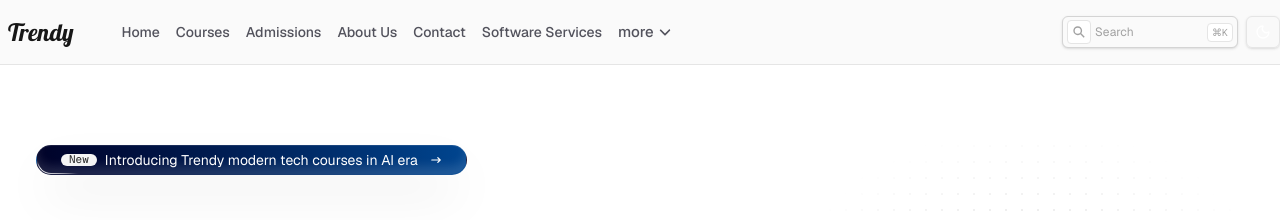
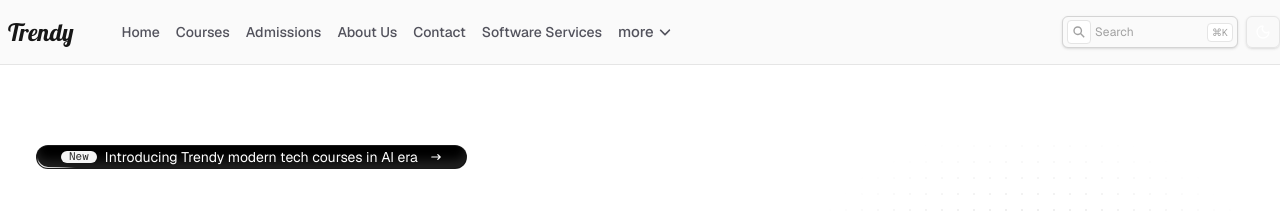
Before and after one commit to Hilal-11/Trendy.academy, a Next.js app: page / in a window 1280 px wide. Shown: the top 220 px of the page. Built offline with nearby package versions, Linux system fonts and the light colour scheme.

Commit message:
refactor(ui): enhance shimmer button animations and styling

```diff
--- a/components/ui/shimmer-button.tsx
+++ b/components/ui/shimmer-button.tsx
@@ -22,6 +22,7 @@ export const ShimmerButton = React.forwardRef<
       shimmerSize = "0.05em",
       shimmerDuration = "3s",
       borderRadius = "100px",
+      background = "rgba(0, 0, 0, 1)",
       className,
       children,
       ...props
@@ -37,11 +38,12 @@ export const ShimmerButton = React.forwardRef<
             "--radius": borderRadius,
             "--speed": shimmerDuration,
             "--cut": shimmerSize,
+            "--bg": background,
           } as CSSProperties
         }
         className={cn(
-          "group relative z-0 flex cursor-pointer items-center justify-center overflow-hidden [border-radius:var(--radius)] border border-white/10 px-6 py-1 whitespace-nowrap text-white bg-linear-to-r from-[hsl(236,100%,8%)] to-[hsl(211,100%,28%)]"
-,          "transform-gpu transition-transform duration-300 ease-in-out active:translate-y-px",
+          "group relative z-0 flex cursor-pointer items-center justify-center overflow-hidden [border-radius:var(--radius)] border border-white/10 px-6 py-px whitespace-nowrap text-white [background:var(--bg)]",
+          "transform-gpu transition-transform duration-300 ease-in-out active:translate-y-px",
           className
         )}
         ref={ref}
@@ -83,8 +85,7 @@ export const ShimmerButton = React.forwardRef<
         {/* backdrop */}
         <div
           className={cn(
-            "absolute inset-(--cut) -z-20 [border-radius:var(--radius)] bg-linear-to-r from-[hsl(236,100%,8%)] to-[hsl(211,100%,28%)]",
-
+            "absolute inset-(--cut) -z-20 [border-radius:var(--radius)] [background:var(--bg)]"
           )}
         />
       </button>
```
